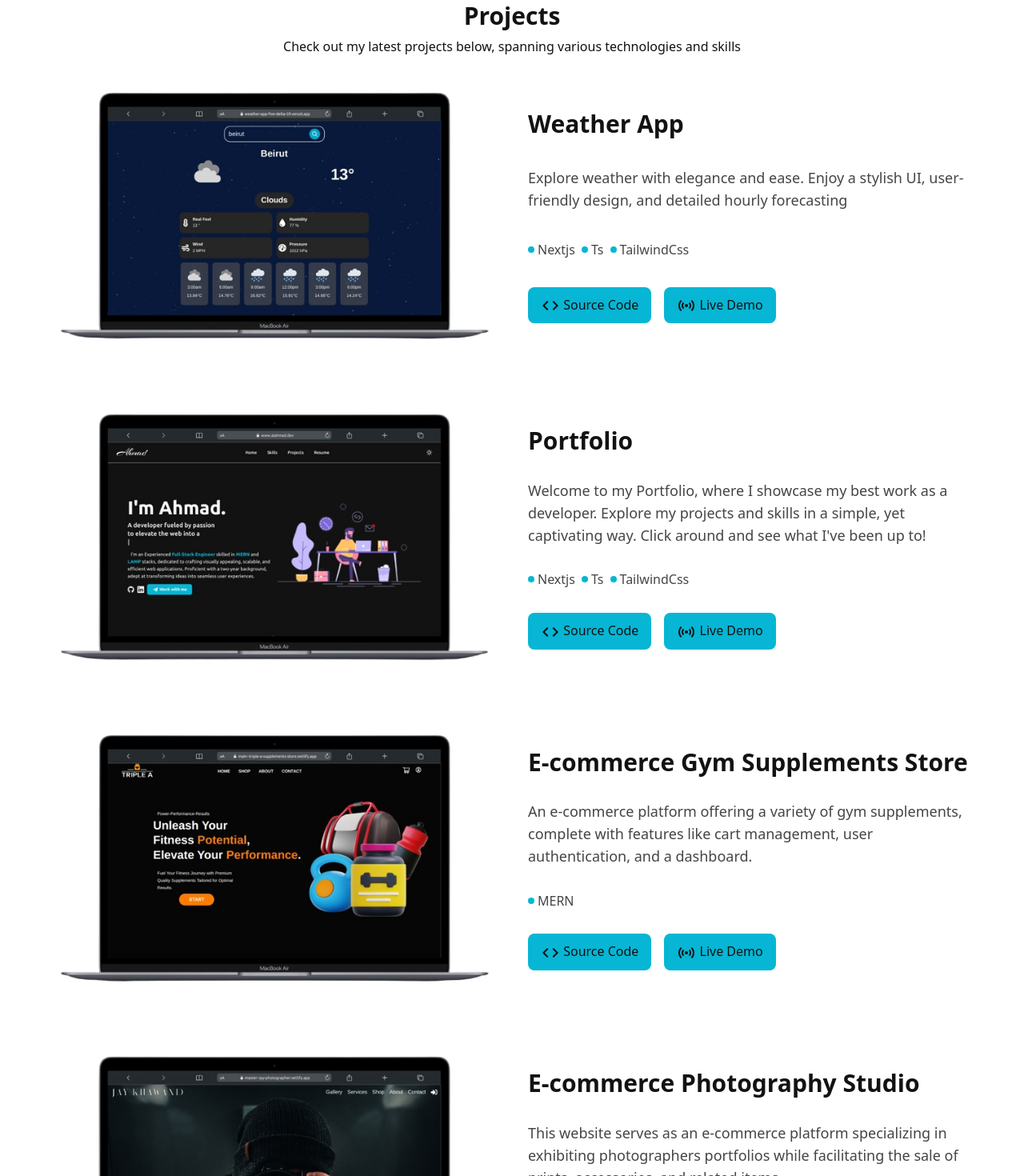
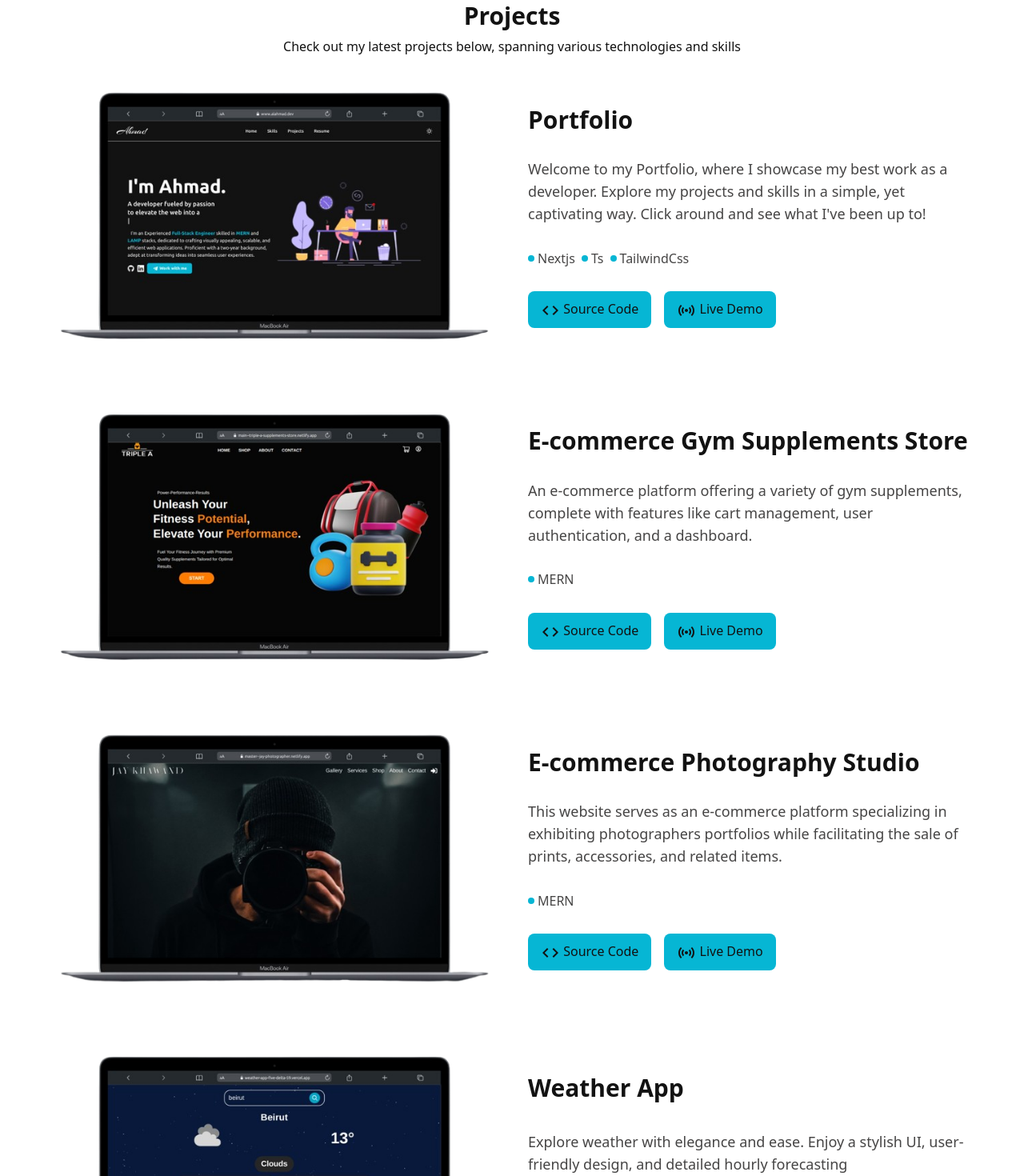
Before and after one commit to AhmadALAhmad1/portfolio, a Next.js app in the folder portfolio/: page / in a window 1280 px wide. Shown: the part 780-2250 px from the top of the page at 80% size. Built offline with nearby package versions, Linux system fonts and the light colour scheme.

Commit message:
fix: :art: UI fix

```diff
--- a/portfolio/src/app/components/Projects2.tsx
+++ b/portfolio/src/app/components/Projects2.tsx
@@ -7,15 +7,6 @@ import Card2 from './Card2';
 
 const Projects2 = () => {
   const data = [
-    {
-      title: 'Weather App',
-      description:
-        'Explore weather with elegance and ease. Enjoy a stylish UI, user-friendly design, and detailed hourly forecasting',
-      stack: 'Nextjs, Ts, TailwindCss',
-      image: weatherapp,
-      sourceCode: 'https://github.com/AhmadALAhmad1/Weather-App',
-      LiveDemo: 'https://weather-app-five-delta-59.vercel.app/',
-    },
     {
       title: 'Portfolio',
       description:
@@ -42,6 +33,15 @@ const Projects2 = () => {
       image: photographer,
       sourceCode: 'https://github.com/AhmadALAhmad1/New-Photographer-front',
       LiveDemo: 'https://master--jay-photographer.netlify.app/',
+    },
+    {
+      title: 'Weather App',
+      description:
+        'Explore weather with elegance and ease. Enjoy a stylish UI, user-friendly design, and detailed hourly forecasting',
+      stack: 'Nextjs, Ts, TailwindCss',
+      image: weatherapp,
+      sourceCode: 'https://github.com/AhmadALAhmad1/Weather-App',
+      LiveDemo: 'https://weather-app-five-delta-59.vercel.app/',
     },
   ];
   return (
```
